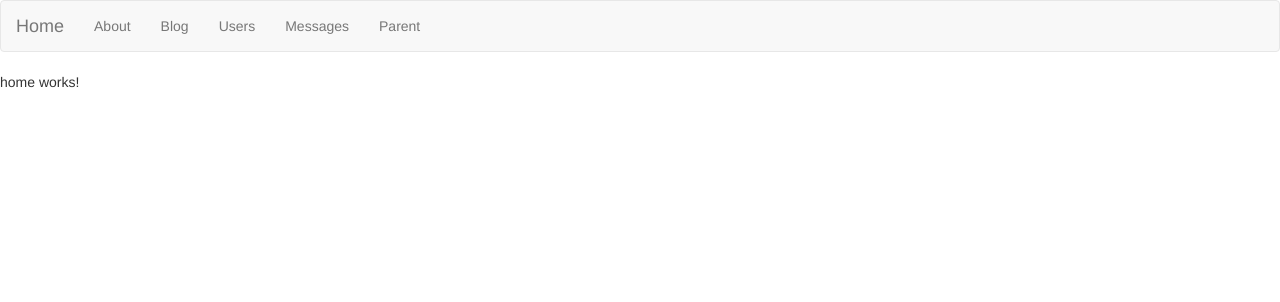
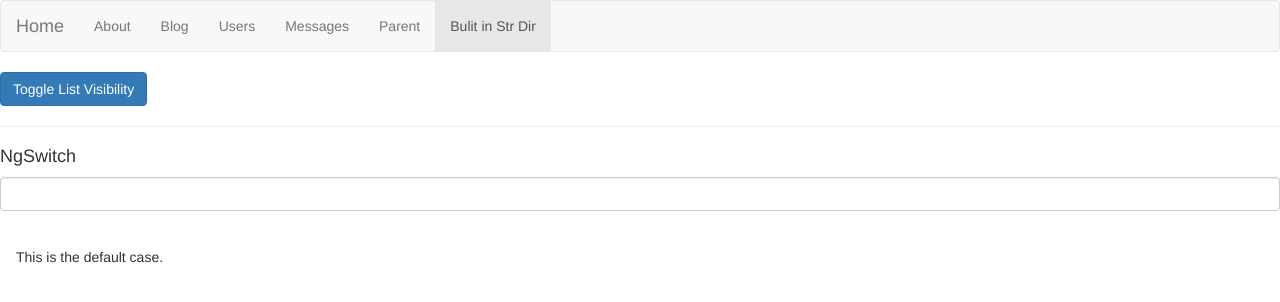
Before and after one commit to MrTato/Angular-9-Masterclass-with-TypeScript-Firebase-Material, an Angular app in the folder MYFIRSTANGULARSAPP/: page /str-dir in a window 1280 px wide. Before the commit this address led to /home. Shown: the top 302 px of the page. Built offline with nearby package versions, Linux system fonts and the light colour scheme.

Commit message:
65. Built in Structural Directives

```diff
--- a/MYFIRSTANGULARSAPP/src/app/app-routing.module.ts
+++ b/MYFIRSTANGULARSAPP/src/app/app-routing.module.ts
@@ -1,3 +1,4 @@
+import { BuiltInStrDirComponent } from './components/built-in-str-dir/built-in-str-dir.component';
 import { ParentComponent } from './components/parent/parent.component';
 import { UsersResolveGuard } from './guards/UsersResolve/users-resolve.guard';
 import { UserService } from './services/user/user.service';
@@ -33,6 +34,7 @@ const appRoutes: Routes = [
     ]
   },
   { path: 'parent', component: ParentComponent },
+  { path: 'str-dir', component: BuiltInStrDirComponent },
   { path: 'messages', component: MessageListComponent, canDeactivate: [ ConfirmationGuard ] },
   { path: '**', redirectTo: '/home', pathMatch: 'full' }
 ];
--- /dev/null
+++ b/MYFIRSTANGULARSAPP/src/app/components/built-in-str-dir/built-in-str-dir.component.html
@@ -0,0 +1,20 @@
+<button class="btn btn-primary" (click)="showList = !showList"> Toggle List Visibility</button>
+<div *ngIf="showList">
+  <ul class="list-group">
+    <!-- Only one directive can be used per tag -->
+    <li class="list-group-item" *ngFor="let message of messages; let i = index;">
+      Index: {{ i }}, Message: {{ message }}
+    </li>
+  </ul>
+</div>
+<hr>
+<h4>NgSwitch</h4>
+<input type="text" class="form-control" [(ngModel)]="alertType"><br>
+
+<div [ngSwitch]="alertType">
+  <div class="alert alert-success" role="alert" *ngSwitchCase="'success'">Well done! You successfully read this important alert message.</div>
+  <div class="alert alert-info" role="alert" *ngSwitchCase="'info'">Well done! You successfully read this important alert message.</div>
+  <div class="alert alert-warning" role="alert" *ngSwitchCase="'warning'">Well done! You successfully read this important alert message.</div>
+  <div class="alert alert-danger" role="alert" *ngSwitchCase="'danger'">Well done! You successfully read this important alert message.</div>
+  <div class="alert" role="alert" *ngSwitchDefault>This is the default case.</div>
+</div>
--- /dev/null
+++ b/MYFIRSTANGULARSAPP/src/app/components/built-in-str-dir/built-in-str-dir.component.ts
@@ -0,0 +1,27 @@
+import { Component, OnInit } from '@angular/core';
+
+@Component({
+  selector: 'app-built-in-str-dir',
+  templateUrl: './built-in-str-dir.component.html',
+  styleUrls: ['./built-in-str-dir.component.css']
+})
+export class BuiltInStrDirComponent implements OnInit {
+
+  messages: string[];
+  showList: boolean;
+  alertType: string;
+
+  constructor() { }
+
+  ngOnInit(): void {
+    this.messages = [
+      'Message 1',
+      'Message 2',
+      'Message 3',
+      'Message 4',
+      'Message 5',
+      'Message 6'
+    ];
+  }
+
+}
--- a/MYFIRSTANGULARSAPP/src/app/components/header/header.component.html
+++ b/MYFIRSTANGULARSAPP/src/app/components/header/header.component.html
@@ -35,6 +35,9 @@
         <li routerLinkActive="active">
           <a routerLink="/parent">Parent</a>
         </li>
+        <li routerLinkActive="active">
+          <a routerLink="/str-dir">Bulit in Str Dir</a>
+        </li>
       </ul>
     </div>
     <!-- /.navbar-collapse -->
--- a/MYFIRSTANGULARSAPP/src/app/components/header/header.component.ts
+++ b/MYFIRSTANGULARSAPP/src/app/components/header/header.component.ts
@@ -10,6 +10,7 @@ export class HeaderComponent implements OnInit {
   constructor() { }
 
   ngOnInit(): void {
+
   }
 
 }
```
Also changed, not shown: MYFIRSTANGULARSAPP/src/app/app.module.ts (+10 -7 lines), MYFIRSTANGULARSAPP/src/app/components/built-in-str-dir/built-in-str-dir.component.css (added), 1 other file (tests, documents, lock files or other folders).
